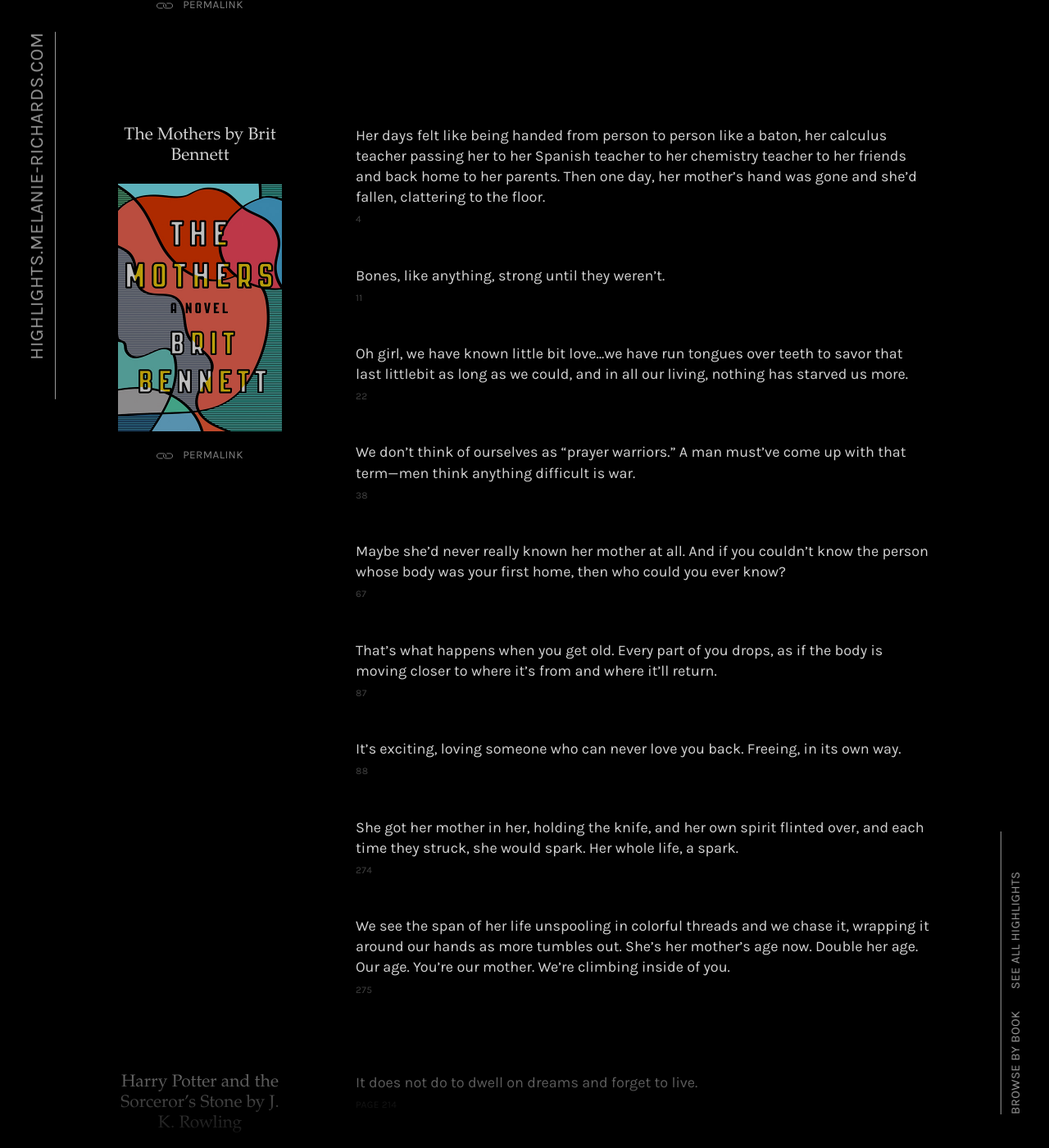
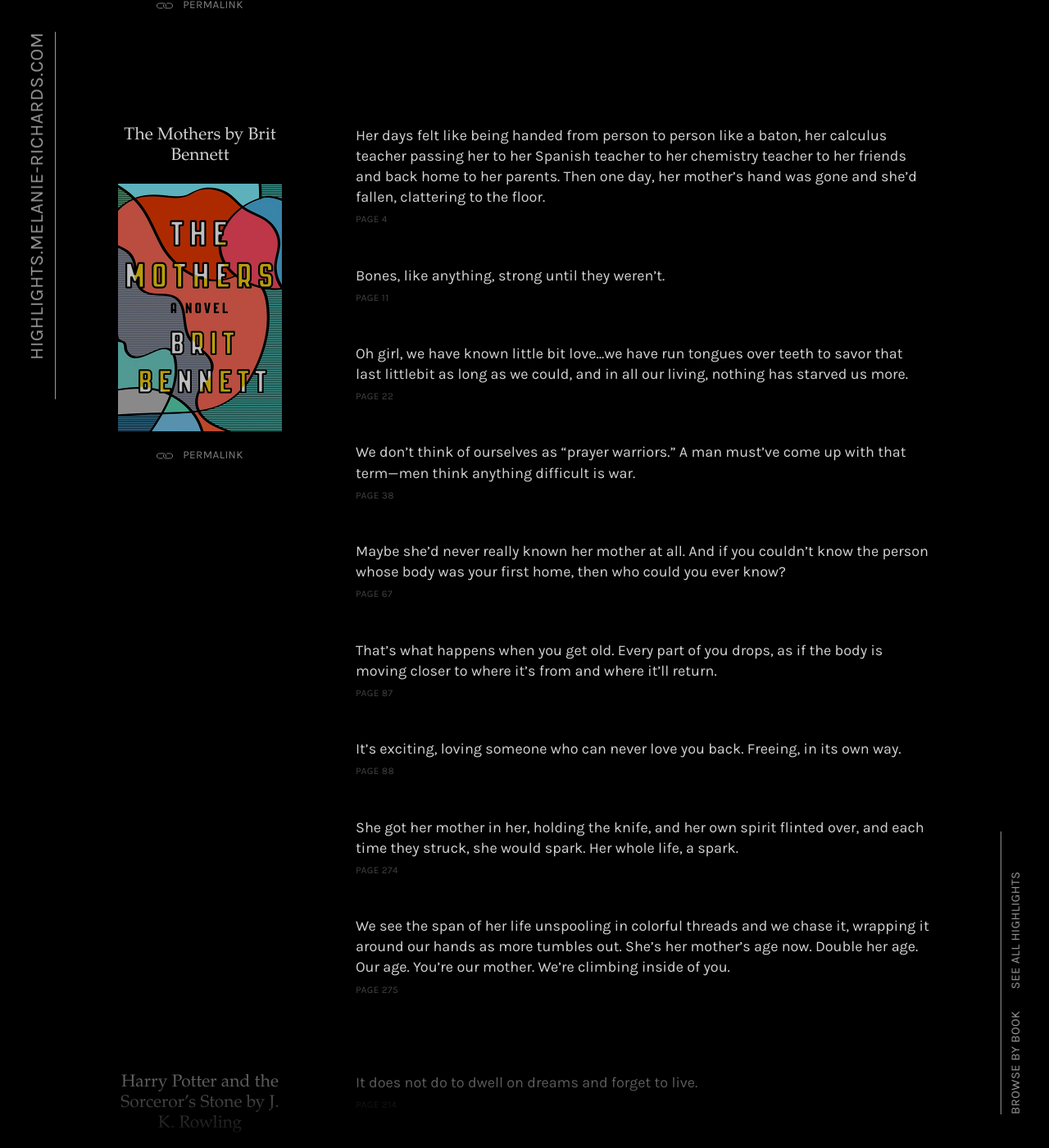
Before and after one commit to melanierichards/highlights, a Jekyll site: the page built from all/index.html, in a window 1280 px wide and 1400 px high, scrolled down 3442 px. Shown: the whole window at 82% size. Built offline with Jekyll 4.4.1, drawn with Linux system fonts in a browser that asks for light colours; some web fonts are replaced; the list of posts is cut into pages by our own code; some of the changed text lies outside the part shown.

Commit message:
Give proper labels to locations that were missing the word "page"

```diff
--- a/_data/the-mothers.yml
+++ b/_data/the-mothers.yml
@@ -1,26 +1,26 @@
 - text: Her days felt like being handed from person to person like a baton, her calculus teacher passing her to her Spanish teacher to her chemistry teacher to her friends and back home to her parents. Then one day, her mother’s hand was gone and she’d fallen, clattering to the floor.
-  page: 4
+  page: Page 4
 
 - text: Bones, like anything, strong until they weren’t.
-  page: 11
+  page: Page 11
 
 - text: Oh girl, we have known little bit love…we have run tongues over teeth to savor that last littlebit as long as we could, and in all our living, nothing has starved us more.
-  page: 22
+  page: Page 22
 
 - text: We don’t think of ourselves as “prayer warriors.” A man must’ve come up with that term—men think anything difficult is war.
-  page: 38
+  page: Page 38
 
 - text: Maybe she’d never really known her mother at all. And if you couldn’t know the person whose body was your first home, then who could you ever know?
-  page: 67
+  page: Page 67
 
 - text: That’s what happens when you get old. Every part of you drops, as if the body is moving closer to where it’s from and where it’ll return.
-  page: 87
+  page: Page 87
 
 - text: It’s exciting, loving someone who can never love you back. Freeing, in its own way.
-  page: 88
+  page: Page 88
 
 - text: She got her mother in her, holding the knife, and her own spirit flinted over, and each time they struck, she would spark. Her whole life, a spark.
-  page: 274
+  page: Page 274
 
 - text: We see the span of her life unspooling in colorful threads and we chase it, wrapping it around our hands as more tumbles out. She’s her mother’s age now. Double her age. Our age. You’re our mother. We’re climbing inside of you.
-  page: 275
+  page: Page 275
--- a/_data/the-power.yml
+++ b/_data/the-power.yml
@@ -1,2 +1,2 @@
 - text: However complicated you think it is, everything is more complicated than that. There are no shortcuts. Not to understanding and not to knowledge. You can’t put anyone into a box. Listen, even a stone isn’t the same as any other stone, so I don’t know where you all think you get off labeling humans with simple words and thinking you know everything you need.
-  page: 360
+  page: Page 360
--- a/_data/why-buddhism.yml
+++ b/_data/why-buddhism.yml
@@ -1,51 +1,51 @@
 - text: Sometimes understanding the ultimate source of your suffering doesn’t, by itself, help very much.
-  page: 5
+  page: Page 5
 
 - text: We spend more time envisioning the perks that a promotion will bring than envisioninng the headaches it will bring. And there may be an unspoken sense that once we’ve achieved this long-saught goal, once we’ve reached the summit, we’ll be able to relax, or at least things will be enduringly better.
-  page: 6
+  page: Page 6
 
 - text: Natural selection doesn’t “want” us to be happy, after all; it just “wants” us to be productive, in its narrow sense of productive. And the way to make us productive is to make the anticipation of pleasure very strong but the pleasure itself not very long-lasting.
-  page: 8
+  page: Page 8
 
 - text: "One thing I occasionally do when I’m feeling very sad…is sit down, close my eyes, and study the sadness: accept its presence and just observe how it actually makes me feel."
-  page: 21
+  page: Page 21
 
 - text: One of the take-home lessons of Buddhist philosophy is that feelings just are. If we accepted their arising and subsiding as part of life, rather than reacting to them as if they were deeply meaningful, we’d often be better off. Learning to do that is a big part of what mindfulness meditation is about.
-  page: 27
+  page: Page 27
 
 - text: Feelings are designed to encode judgements about things in our environment.
-  page: 29
+  page: Page 29
 
 - text: "True, pure enlightenment, in this view, is like what mathematicians call an asymptote: something you can get closer and closer to but never quite reach."
-  page: 53
+  page: Page 53
 
 - text: The idea of self is an imaginary, false belief which has no corresponding reality, and it produces harmful thoughts of ‘me’ and ‘mine’, selfish desire, craving, attachment, hatred, ill-will, conceit, pride, egoism, and other defilements, impurities, and problems. It is the source of all the troubles in the world from personal conflicts to wars between nations. In short, to this false view can be traced all the evil in the world.
-  page: 59
+  page: Page 59
   attribution: Walpola Rahula
 
 - text: So too with perceptions, mental formations, and consciousness. Are any of these things really under control—so completely under control that they never lead to suffering? And if they’re not under control, then how can we think of them as part of the self?
-  page: 62
+  page: Page 62
 
 - text: If you followed the Buddha’s guidance and abandoned the massive chunks of psychological landscape you’ve always thought of as belonging to you, you would undergo a breathtaking shift in what it means to be human. If you attained the state he’s recommending, this wuold be very different from having a self in the sense in which you’ve always had one before.
-  page: 68
+  page: Page 68
 
 - text: separate the act of observation from the act of evaluation
-  page: 71
+  page: Page 71
 
 - text: Think of yourself as having, in principle, the power to establish a different relationship with your feelings and thoughts and impulses and perceptions—the power to disengage from some of them; the power to, in a sense, disown them, to define the bounds of your self in a way that excludes them.
-  page: 73
+  page: Page 73
 
 - text: …sit down, close your eyes, focus on your breath, and then, once you start failing to focus on your breath (which shouldn’t take long!), try to focus on the things that are keeping you from focusing on your breath. And I don’t mean just focus on whatever thought is distracting you—I mean see if you can detect some feeling that is linked to the thought that is distracting you.
-  page: 115
+  page: Page 115
 
 - text: …brain scans are showing that a curious state of mind involves activity in the dopamine system, the system involved in motivation and reward, in desire and pleasure.
-  page: 117
+  page: Page 117
 
 - text: "[Judson] Brewer said the basic idea is to not fiht the urge to, say, smoke a cigarette. That doesn’t mean you succumb to the urge and light up a cigarette. It just means you don’t try to push the urge out of your mind. Rather, you follow the same mindfulness technique that you’d apply to other bothersome feelings—anxiety, resentment, melancholy, hatred. You just calmly (or as calmly as possible, under the circumstances) examine the feeling. What part of your body is the urge felt in? What is the texture of the urge? Is it sharp? Dull and heavy? The more you do that, the less the urge seems a part of you; you’ve exploited the basic irony of mindfulness meditation: getting close enough to feelings to take a good look at them winds up giving you a kind of critical distance from them. Their grip on you loosens; if it loosens enough, they’re no longer a part of you. There’s an acronym used to describe this technique: RAIN. First you Recognize the feeling. Then you Accept the feeling and its relationship to your body. Finally, the N stands for Nonidentification, or, equivalently, Nonattachment."
-  page: 135
+  page: Page 135
 
 - text: The bad news is that you don’t exist; the good news is that you’re everything.
-  page: 201
+  page: Page 201
 
 - text: "Nothing possesses inherent existence; nothing contains all the ingredients of ongoing existence within itself; nothing is self-sufficient. Hence the idea of emptiness: all things are empty of inherent, independent existence."
-  page: 202
+  page: Page 202
```
